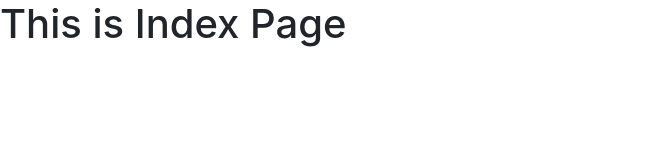
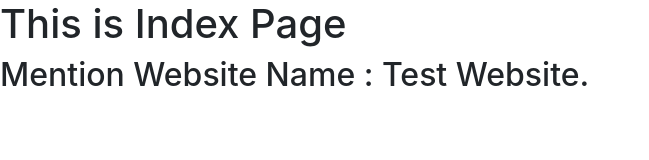
Before and after one commit to Prantosaha/vscodewithgit, a plain HTML site: page index.html in a window 1280 px wide. Shown: the whole page, without its empty margins (0-649 px from the left). Drawn offline with nearby package versions, Linux system fonts and the light colour scheme.

Commit message:
mention website name

```diff
--- a/index.html
+++ b/index.html
@@ -11,6 +11,7 @@
   </head>
   <body>
       <h1>This is Index Page</h1>
+      <h2>Mention Website Name : Test Website.</h2>
     <!-- Optional JavaScript -->
     <!-- jQuery first, then Popper.js, then Bootstrap JS -->
     <script src="https://code.jquery.com/jquery-3.3.1.slim.min.js" integrity="sha384-q8i/X+965DzO0rT7abK41JStQIAqVgRVzpbzo5smXKp4YfRvH+8abtTE1Pi6jizo" crossorigin="anonymous"></script>
```
